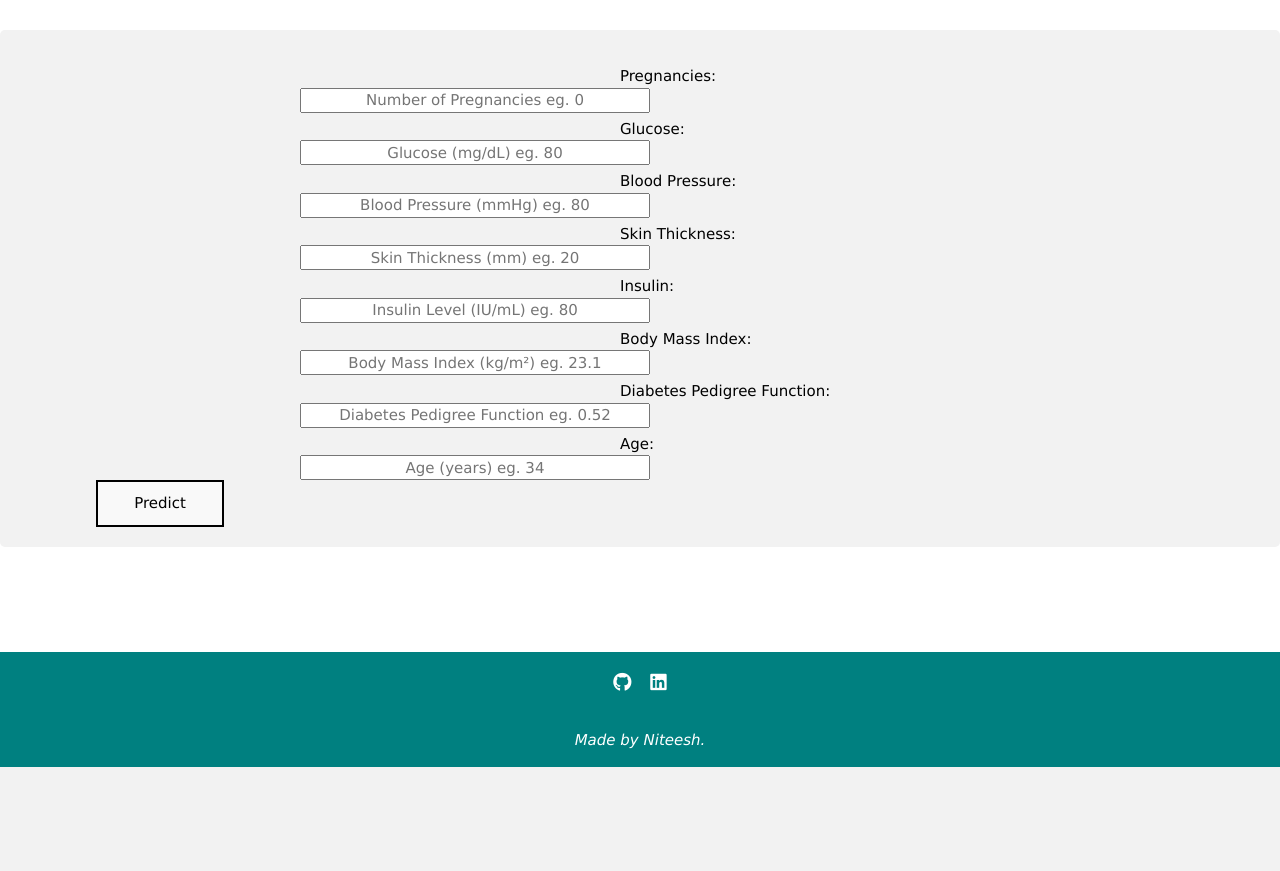
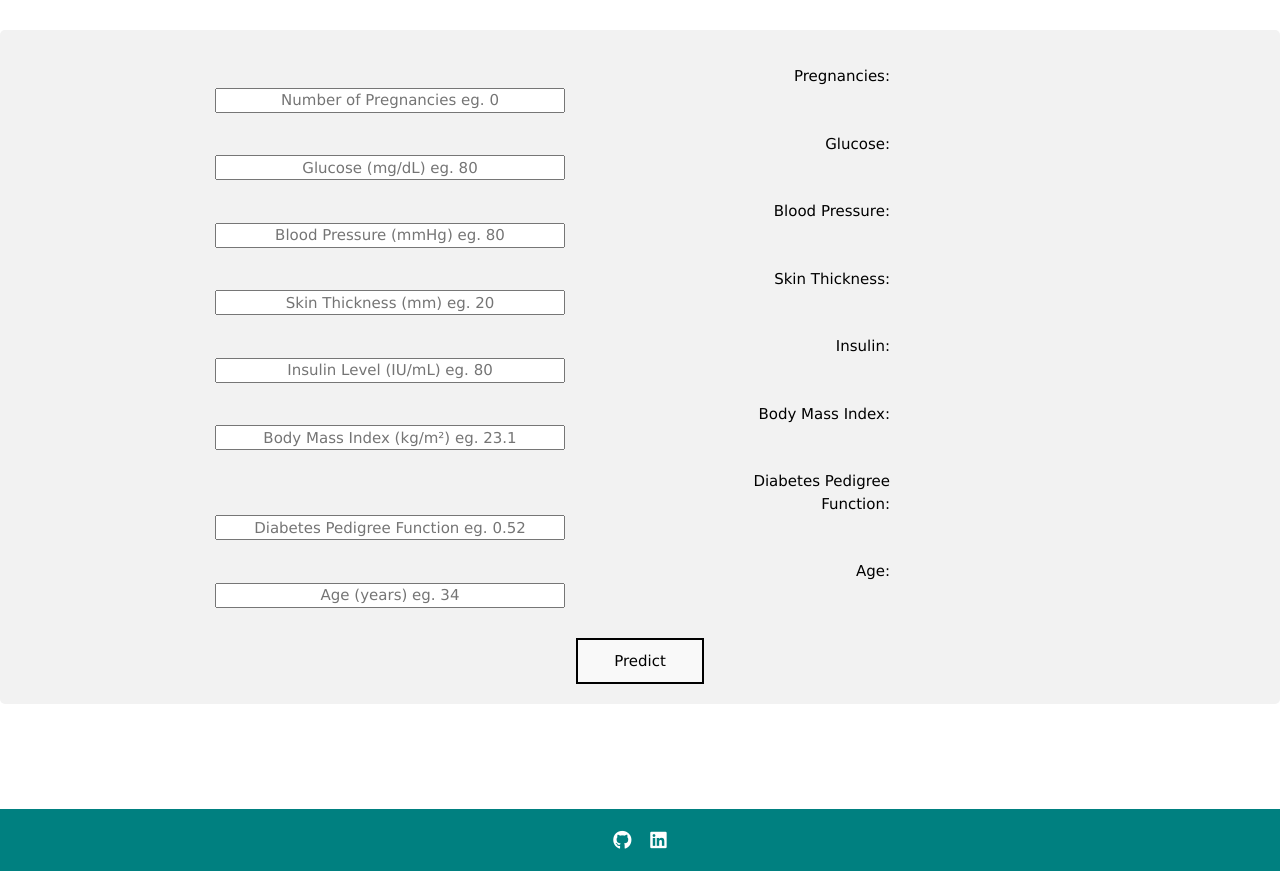
Before and after one commit to Niteesh95/Diabetes-Prediction-Deployment, a Flask app: page / in a window 1280 px wide. Shown: the part 66-937 px from the top of the page. Before the commit the page ends 833 px from the top, so only its background shows below. Run offline with Flask 2, Linux system fonts and the light colour scheme; parts of the project's set-up code (start-up, migrations or seed data) failed here and were passed over; some libraries are stand-ins or nearby versions.

Commit message:
webpage styling

```diff
--- a/app.py
+++ b/app.py
@@ -6,13 +6,14 @@ Created on Wed Jun 24 11:45:56 2020
 """
 
 from flask import Flask, request, jsonify, render_template
-import pandas as pd
 import numpy as np
 import pickle
+# from imblearn.ensemble import BalancedBaggingClassifier
+
 
 app = Flask(__name__)
 
-pickle_in = open('diabetes-prediction-rfc-model.pkl', 'rb')
+pickle_in = open('diabetes_model.pkl', 'rb')
 classifier = pickle.load(pickle_in)
 
 @app.route('/')
--- a/static/styles.css
+++ b/static/styles.css
@@ -31,18 +31,21 @@ body {
 }
 
 .label{
-  text-align: center;
-  float: left;
-  margin-left: 600px;
+  display: inline-block;
+  text-align: right;
+  /* float: left; */
+  margin-left: 350px;
+  width: 150px
+
 }
 
 .form-input {
 		text-align: center;
-		float: right;
+		/* float: right; */
   	width: 350px;
   	height: 25px;
   	margin-bottom: 5px;
-  margin-right: 610px;
+    margin-right: 500px;
 }
 
 .my-cta-button{
--- a/templates/index.html
+++ b/templates/index.html
@@ -19,14 +19,38 @@
 
       <div class="ml-container">
     		<form action="{{ url_for('predict') }}" method="POST">
-                <p><label for="pregnancies", class="label">Pregnancies:</label><input class="form-input" type="text" name="pregnancies" placeholder="Number of Pregnancies eg. 0" required="required"><br></p>
-                <p><label for="glucose" class="label">Glucose:</label><input class="form-input" type="text" name="glucose" placeholder="Glucose (mg/dL) eg. 80" required="required"><br></p>
-                <p><label for="bloodpressure" class="label">Blood Pressure:</label><input class="form-input" type="text" name="bloodpressure" placeholder="Blood Pressure (mmHg) eg. 80" required="required"><br></p>
-                <p><label for="skinthickness" class="label">Skin Thickness:</label><input class="form-input" type="text" name="skinthickness" placeholder="Skin Thickness (mm) eg. 20" required="required"><br></p>
-                <p><label for="insulin" class="label">Insulin:</label><input class="form-input" type="text" name="insulin" placeholder="Insulin Level (IU/mL) eg. 80" required="required"><br></p>
-                <p><label for="bmi" class="label">Body Mass Index:</label><input class="form-input" type="text" name="bmi" placeholder="Body Mass Index (kg/m²) eg. 23.1" required="required"><br></p>
-                <p><label for="dpf" class="label">Diabetes Pedigree Function:</label><input class="form-input" type="text" name="dpf" placeholder="Diabetes Pedigree Function eg. 0.52" required="required"><br></p>
-                <p><label for="age" class="label">Age:</label><input class="form-input" type="text" name="age" placeholder="Age (years) eg. 34" required="required"><br></p>
+                <p>
+                  <label for="pregnancies", class="label">Pregnancies:</label>
+                  <input class="form-input" type="text" name="pregnancies" placeholder="Number of Pregnancies eg. 0" required="required"><br>
+                </p>
+                <p>
+                  <label for="glucose" class="label">Glucose:</label>
+                  <input class="form-input" type="text" name="glucose" placeholder="Glucose (mg/dL) eg. 80" required="required"><br>
+                </p>
+                <p>
+                  <label for="bloodpressure" class="label">Blood Pressure:</label>
+                  <input class="form-input" type="text" name="bloodpressure" placeholder="Blood Pressure (mmHg) eg. 80" required="required"><br>
+                </p>
+                <p>
+                  <label for="skinthickness" class="label">Skin Thickness:</label>
+                  <input class="form-input" type="text" name="skinthickness" placeholder="Skin Thickness (mm) eg. 20" required="required"><br>
+                </p>
+                <p>
+                  <label for="insulin" class="label">Insulin:</label>
+                  <input class="form-input" type="text" name="insulin" placeholder="Insulin Level (IU/mL) eg. 80" required="required"><br>
+                </p>
+                <p>
+                  <label for="bmi" class="label">Body Mass Index:</label>
+                  <input class="form-input" type="text" name="bmi" placeholder="Body Mass Index (kg/m²) eg. 23.1" required="required"><br>
+                </p>
+                <p>
+                  <label for="dpf" class="label">Diabetes Pedigree Function:</label>
+                  <input class="form-input" type="text" name="dpf" placeholder="Diabetes Pedigree Function eg. 0.52" required="required"><br>
+                </p>
+                <p>
+                  <label for="age" class="label">Age:</label>
+                  <input class="form-input" type="text" name="age" placeholder="Age (years) eg. 34" required="required"><br>
+                </p>
 
         		<input type="submit" class="my-cta-button" value="Predict">
         	</form>
@@ -36,18 +60,17 @@
           <br>
           <div class="results">
 			         {% if prediction==1 %}
-				           <h1>Prediction: <span class='true'>Oops! You have DIABETES.</span></h1>
+				          <h1>Prediction: <span class='true'>Diabetes Diagnosed</span></h1>
 			         {% elif prediction==0 %}
-				            <h1>Prediction: <span class='false'>Great! You DON'T have diabetes.</span></h1>
-			          {% endif %}
-              	</div>
-
+				          <h1>Prediction: <span class='false'>You DON'T have Diabetes</span></h1>
+			         {% endif %}
+          </div>
     	</div>
 
         <div class="footer">
-        <a target="_blank" href="https://github.com/Niteesh95/Diabetes-Prediction-Deployment"><i class="fab fa-github fa-lg contact-icon"></i></a>
-        <a target="_blank" href="https://www.linkedin.com/in/niteesh-chanabasanavar"><i class="fab fa-linkedin fa-lg contact-icon"></i></a>
-           </div>
+          <a target="_blank" href="https://github.com/Niteesh95/Diabetes-Prediction-Deployment"><i class="fab fa-github fa-lg contact-icon"></i></a>
+          <a target="_blank" href="https://www.linkedin.com/in/niteesh-chanabasanavar"><i class="fab fa-linkedin fa-lg contact-icon"></i></a>
+        </div>
       <footer class="w3-container">
            <p>Made by Niteesh.</p>
       </footer>
```
Also changed, not shown: templates/result.html (+7 -6 lines), 3 other files. Lines whose indentation alone changed are shown as unchanged.
